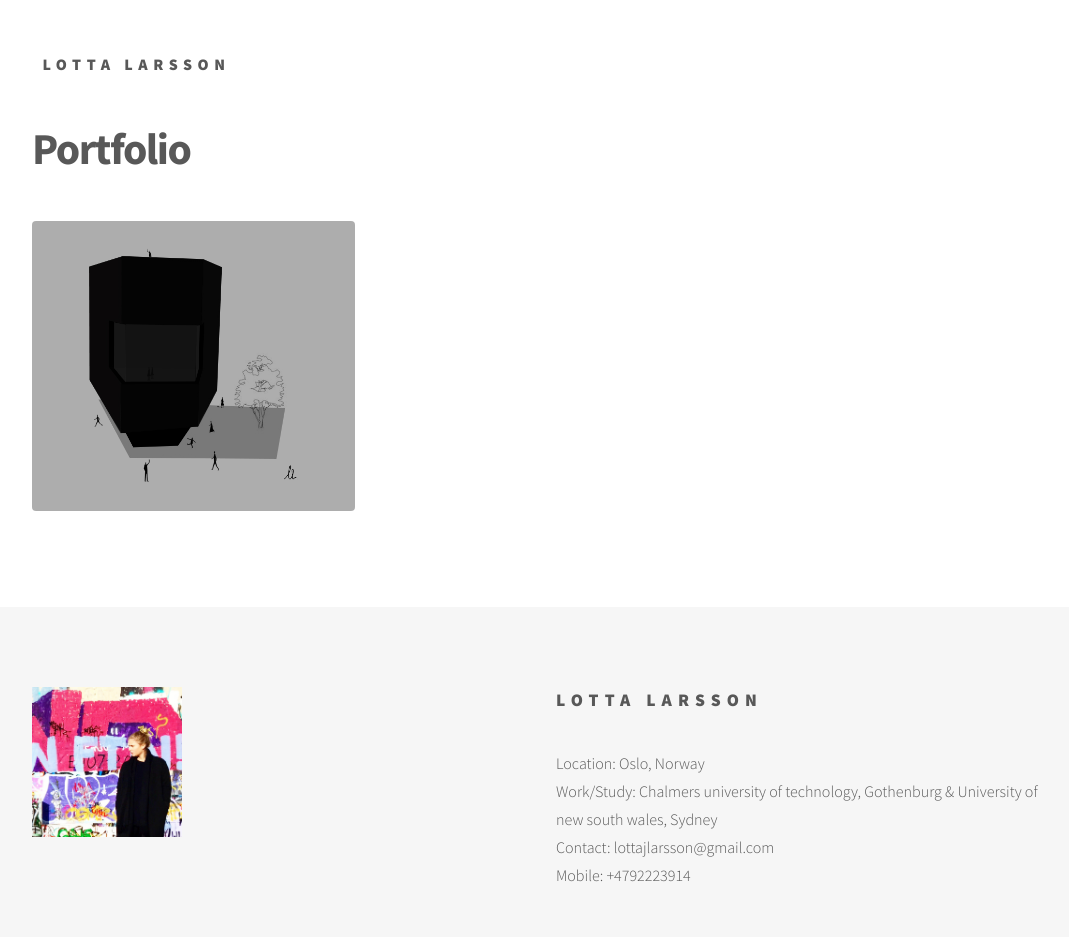
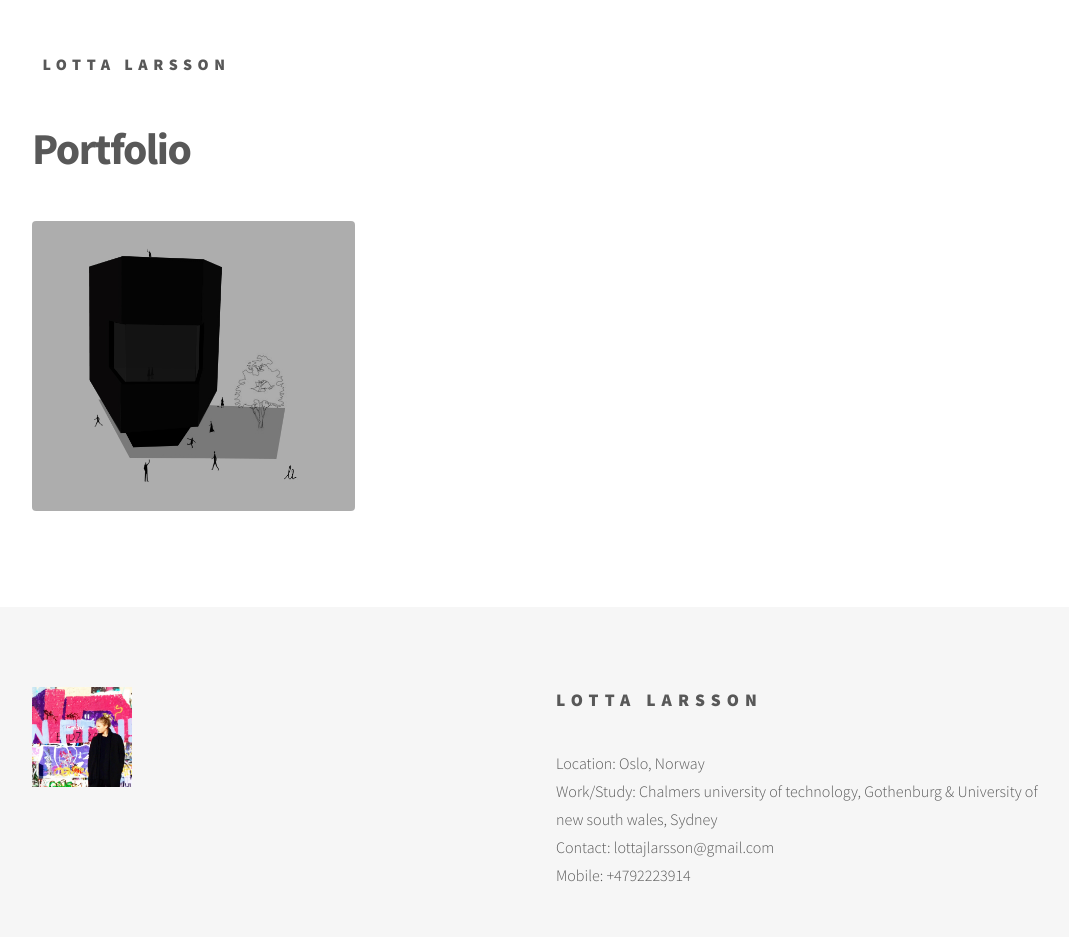
Before and after one commit to lottalarsson/lottalarsson.github.io, a Jekyll site: the page built from index.html, in a window 1280 px wide. Shown: the whole page, without its empty margins (104-1173 px from the left). Built offline with Jekyll 4.4.1, drawn with Linux system fonts in a browser that asks for light colours; nearby versions of some CDN libraries.

Commit message:
Update footer.html

```diff
--- a/_includes/footer.html
+++ b/_includes/footer.html
@@ -1,7 +1,7 @@
 <footer id="footer">
   <div class="inner">
     <section>
-      <img src="/images/profil.jpg" alt="Lotta Larsson" style="max-height: 150px" />
+      <img src="/images/profil.jpg" alt="Lotta Larsson" style="max-height: 100px" />
     </section>
     <section>
       <h2>Lotta Larsson</h2>
```
